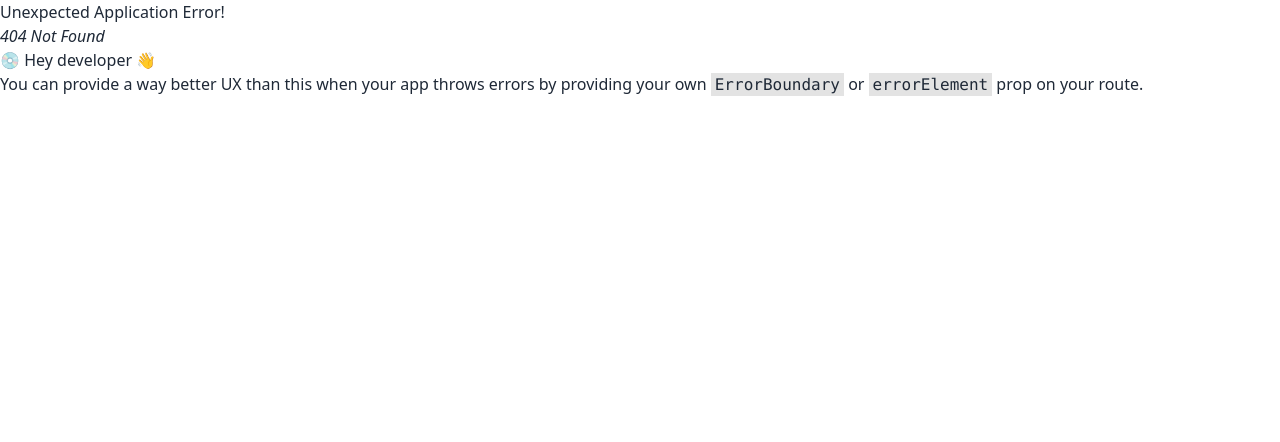
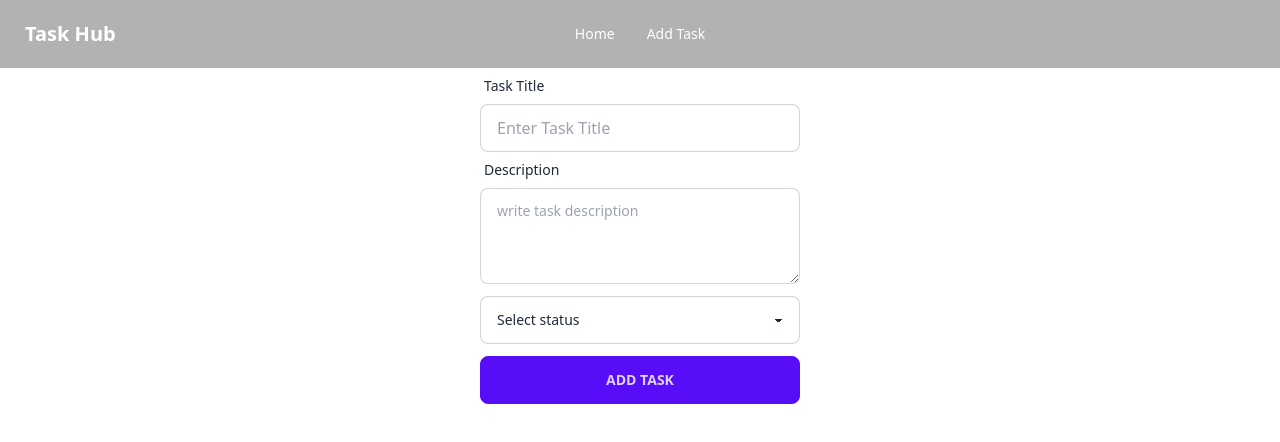
Before and after one commit to TanvirHossain43/task-hub, a React (Vite) app: page /addtask in a window 1280 px wide. Before the commit this address had no page. Shown: the top 442 px of the page. Built offline with nearby package versions, Linux system fonts and the light colour scheme.

Commit message:
delete method added into home page

```diff
--- a/package.json
+++ b/package.json
@@ -15,7 +15,8 @@
     "react": "^18.2.0",
     "react-dom": "^18.2.0",
     "react-router-dom": "^6.11.2",
-    "sort-by": "^1.2.0"
+    "sort-by": "^1.2.0",
+    "sweetalert2": "^11.7.10"
   },
   "devDependencies": {
     "@types/react": "^18.0.37",
--- a/src/Components/Header/Header.jsx
+++ b/src/Components/Header/Header.jsx
@@ -6,6 +6,7 @@ const Header = () => {
     const options = <>
 
         <li><Link to="/">Home</Link></li>
+        <li><Link to="addtask">Add Task</Link></li>
 
     </>
 
--- /dev/null
+++ b/src/Pages/AddTask/AddTask.jsx
@@ -0,0 +1,78 @@
+import React, { useState } from 'react';
+import Swal from 'sweetalert2';
+
+const AddTask = () => {
+
+    const [selectedStatus, setStatus] = useState('')
+
+    const handleStatus = (event) => {
+        setStatus(event.target.value)
+    }
+
+
+    const handleAddTask = (event) => {
+        event.preventDefault();
+        const form = event.target;
+        const title = form.title.value;
+        const description = form.description.value;
+        const status = selectedStatus;
+        // console.log(title, description, status)
+        const newTask = {
+            title: title,
+            description: description,
+            status: status
+        }
+        console.log(newTask)
+        fetch('http://localhost:5000/tasks', {
+            method: 'POST',
+            headers: {
+                'content-type': 'application/json'
+            },
+            body: JSON.stringify(newTask)
+        })
+            .then(res => res.json())
+            .then(data => {
+                if (data.insertedId) {
+                    Swal.fire(
+                        'Task added successfully!',
+                        'Good Job!',
+                        'success'
+                    )
+                }
+            })
+
+    }
+
+    return (
+
+        <form onSubmit={handleAddTask} className="form-control w-full max-w-xs mx-auto">
+
+            <label className="label">
+                <span className="label-text">Task Title</span>
+            </label>
+            <input type="text" placeholder="Enter Task Title" className="input input-bordered w-full max-w-xs" name='title' />
+
+            <label className="label">
+                <span className="label-text">Description</span>
+            </label>
+            <textarea className="textarea textarea-bordered h-24" placeholder="write task description" name='description'></textarea>
+
+            <select className="select select-bordered w-full max-w-xs mt-3"
+                value={selectedStatus}
+                onChange={handleStatus}
+            >
+                <option disabled selected value="">Select status</option>
+                <option value="completed">Completed</option>
+                <option value="pending">pending</option>
+            </select>
+
+            <div className=' mt-3'>
+                <button className='btn btn-primary w-full max-w-xs'>Add Task</button>
+            </div>
+
+        </form>
+
+    );
+};
+
+export default AddTask;
--- a/src/Pages/Home/Home.jsx
+++ b/src/Pages/Home/Home.jsx
@@ -1,4 +1,5 @@
 import React, { useEffect, useState } from 'react';
+import Swal from 'sweetalert2';
 
 const Home = () => {
 
@@ -9,6 +10,30 @@ const Home = () => {
             .then(res => res.json())
             .then(data => setTasks(data))
     }, [])
+
+    const handleDelete = id => {
+        const proceed = confirm('Are you sure to delete')
+        if (proceed) {
+            fetch(`http://localhost:5000/tasks/${id}`, {
+                method: 'DELETE'
+            })
+                .then(res => res.json())
+                .then(data => {
+                    console.log(data)
+                    if (data.deletedCount > 0) {
+                        Swal.fire(
+                            'Toy Deleted successfully!',
+                            'Good Job!',
+                            'success'
+                        )
+                        const remaining = tasks.filter(task => task._id !== id)
+                        setAddedToys(remaining)
+                    }
+                })
+        }
+
+    }
+
     return (
 
         <div className='grid grid-cols-3 gap-y-6 justify-items-center mt-10 '>
@@ -26,7 +51,7 @@ const Home = () => {
                                 </div>
                                 <div className='space-x-2'>
                                     <button className="btn btn-primary">Update</button>
-                                    <button className="btn btn-warning">Delete</button>
+                                    <button onClick={()=>handleDelete(task._id)} className="btn btn-warning">Delete</button>
                                 </div>
                             </div>
                         </div>
```
Also changed, not shown: src/Routes/Routes.jsx (+8 -3 lines), 1 other file (tests, documents, lock files or other folders).
